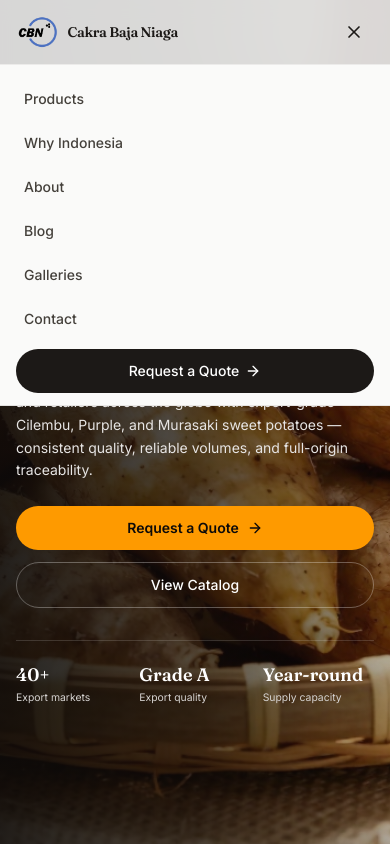
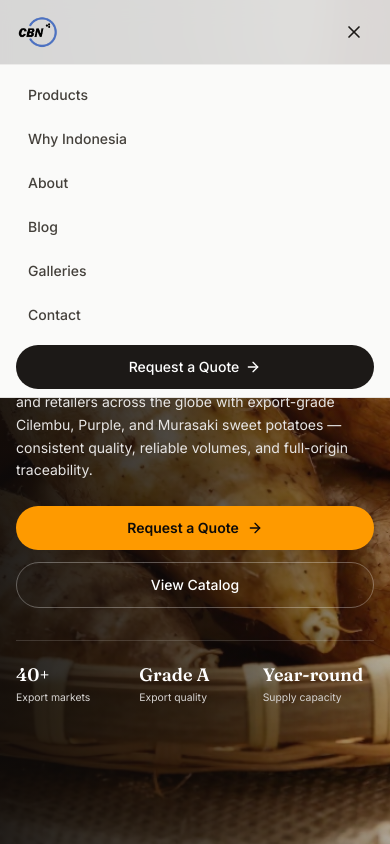
Before and after one commit to Rydhlnst/cakrabajaniaga, a Next.js app: page / in a window 390 px wide. Both pictures are taken after a click on the button "Menu". Shown: the top 844 px of the page. Built offline with nearby package versions, Linux system fonts and the light colour scheme.

Commit message:
fix: hide navbar text on small mobile to ensure hamburger is visible

```diff
--- a/components/site-header.tsx
+++ b/components/site-header.tsx
@@ -19,14 +19,14 @@ export function SiteHeader() {
   return (
     <header className="fixed inset-x-0 top-0 z-50 border-b border-stone-200/70 bg-stone-50/85 backdrop-blur-md">
       <div className="mx-auto flex max-w-[80rem] items-center justify-between gap-2 px-4 py-3 sm:px-5 sm:py-4">
-        <Link href="/#top" className="flex min-w-0 items-center gap-2 sm:gap-2.5">
+        <Link href="/#top" className="flex shrink-0 items-center gap-2">
           {/* eslint-disable-next-line @next/next/no-img-element */}
-          <img src="/site/logo.png" alt="CBN logo" className="h-8 w-auto shrink-0 sm:h-9" />
-          <span className="min-w-0 leading-tight">
-            <span className="block truncate font-display text-sm font-semibold tracking-tight text-stone-900 sm:text-base">
+          <img src="/site/logo.png" alt="CBN logo" className="h-8 w-auto sm:h-9" />
+          <span className="hidden leading-tight sm:block">
+            <span className="block font-display text-base font-semibold tracking-tight text-stone-900">
               Cakra Baja Niaga
             </span>
-            <span className="hidden text-[11px] uppercase tracking-[0.18em] text-stone-500 sm:block">
+            <span className="block text-[11px] uppercase tracking-[0.18em] text-stone-500">
               Premium Sweet Potato Export
             </span>
           </span>
@@ -64,13 +64,13 @@ export function SiteHeader() {
       {/* Mobile menu */}
       {open && (
         <nav className="border-t border-stone-200/70 bg-stone-50 md:hidden">
-          <div className="mx-auto flex max-w-[80rem] flex-col px-4 py-3">
+          <div className="mx-auto flex max-w-[80rem] flex-col px-4 py-2">
             {navLinks.map((item) => (
               <Link
                 key={item.href}
                 href={item.href}
                 onClick={() => setOpen(false)}
-                className="rounded-lg px-2 py-3 text-sm font-medium text-stone-700 transition hover:bg-stone-100 hover:text-stone-900"
+                className="rounded-lg px-3 py-3 text-sm font-medium text-stone-700 transition hover:bg-stone-100 hover:text-stone-900"
               >
                 {item.label}
               </Link>
```
